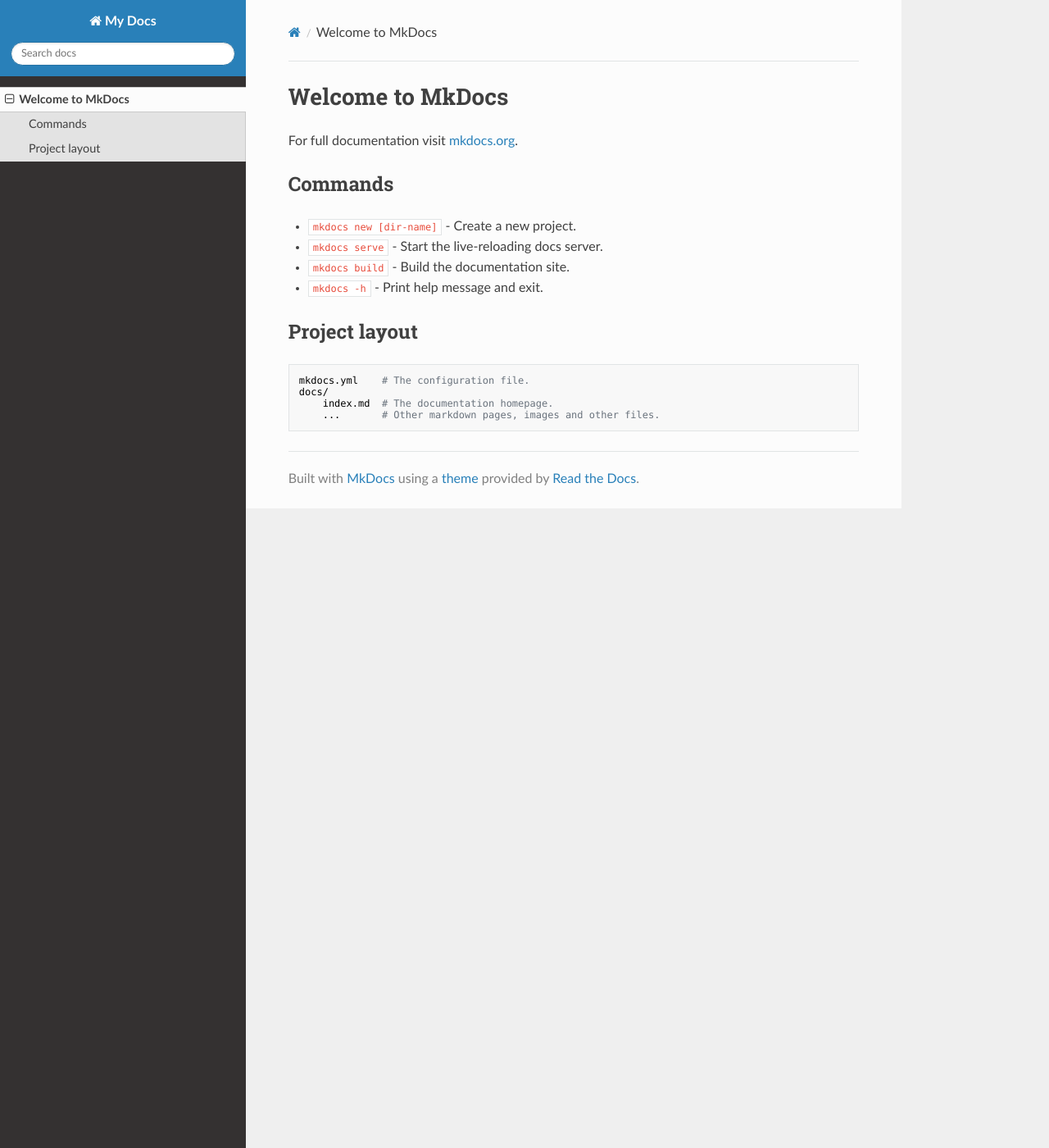
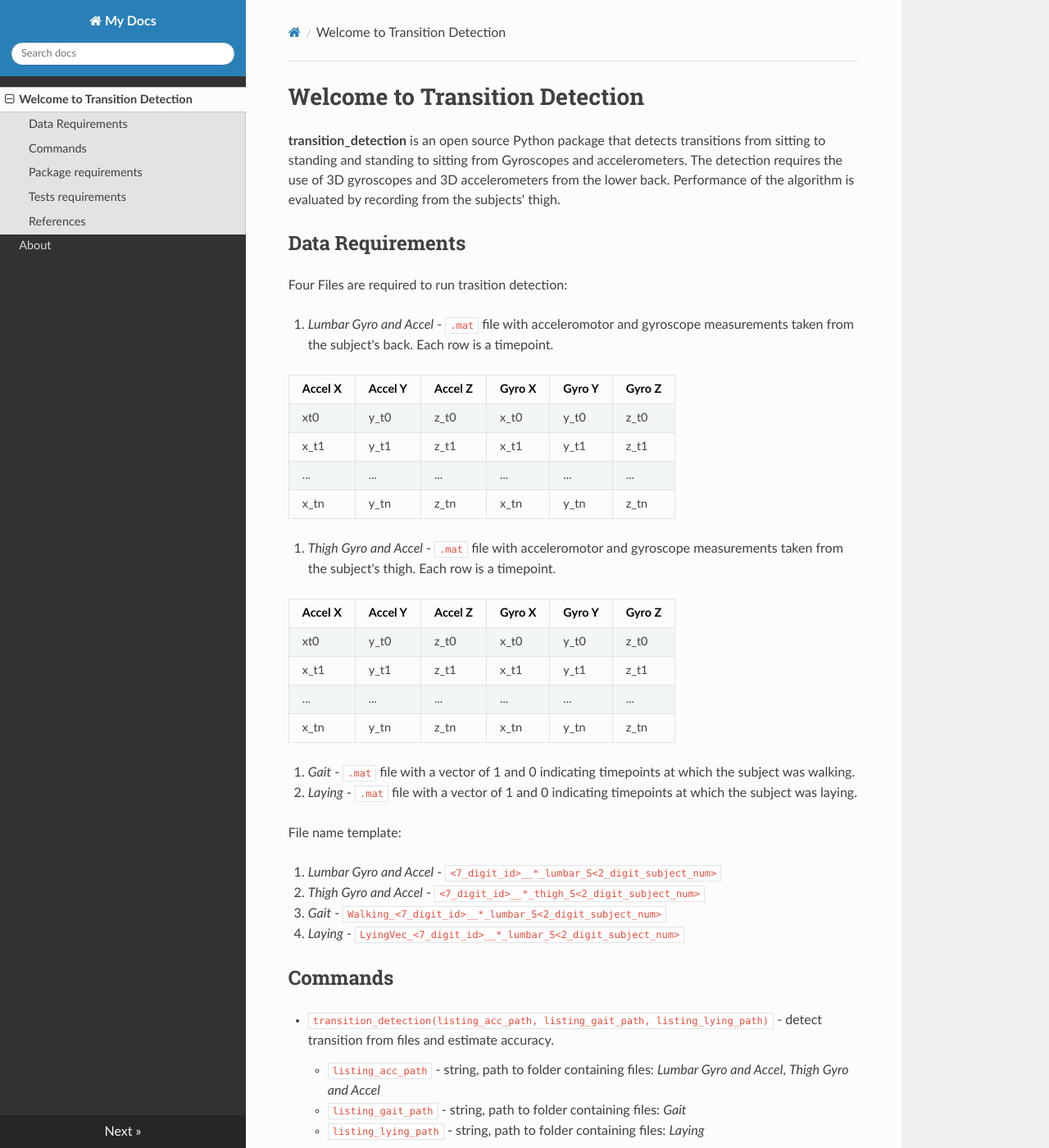
Before and after one commit to khenheller/transition_detection, an MkDocs documentation site: the page built from docs/index.md, in a window 1280 px wide and 1400 px high. Shown: the whole window at 82% size. Built offline with MkDocs 1.6.1, drawn with Linux system fonts in a browser that asks for light colours; nearby versions of some CDN libraries; some of the changed text lies outside the part shown.

Commit message:
Added readTheDocs

```diff
--- a/docs/index.md
+++ b/docs/index.md
@@ -1,17 +1,60 @@
-# Welcome to MkDocs
+# Welcome to Transition Detection
 
-For full documentation visit [mkdocs.org](https://www.mkdocs.org).
+**transition_detection** is an open source Python package that detects transitions from sitting to standing and standing to sitting from Gyroscopes and accelerometers.
+The detection requires the use of 3D gyroscopes and 3D accelerometers from the lower back.
+Performance of the algorithm is evaluated by recording from the subjects' thigh.
+
+## Data Requirements
+Four Files are required to run trasition detection:
+
+1. *Lumbar Gyro and Accel* - `.mat` file with acceleromotor and gyroscope measurements taken from the subject's back. Each row is a timepoint.
+
+| Accel X | Accel Y | Accel Z | Gyro X | Gyro Y | Gyro Z |
+| --- | --- | --- | --- | --- | --- |
+| xt0 | y_t0 | z_t0 | x_t0 | y_t0 | z_t0 |
+| x_t1 | y_t1 | z_t1 | x_t1 | y_t1 | z_t1 |
+| ... | ... | ... | ... | ... | ... |
+| x_tn | y_tn | z_tn | x_tn | y_tn | z_tn |
+
+1. *Thigh Gyro and Accel* - `.mat` file with acceleromotor and gyroscope measurements taken from the subject's thigh. Each row is a timepoint.
+
+| Accel X | Accel Y | Accel Z | Gyro X | Gyro Y | Gyro Z |
+| --- | --- | --- | --- | --- | --- |
+| xt0 | y_t0 | z_t0 | x_t0 | y_t0 | z_t0 |
+| x_t1 | y_t1 | z_t1 | x_t1 | y_t1 | z_t1 |
+| ... | ... | ... | ... | ... | ... |
+| x_tn | y_tn | z_tn | x_tn | y_tn | z_tn |
+
+2. *Gait* - `.mat` file with a vector of 1 and 0 indicating timepoints at which the subject was walking.
+2. *Laying* - `.mat` file with a vector of 1 and 0 indicating timepoints at which the subject was laying.
+
+File name template:
+
+1. *Lumbar Gyro and Accel* - `<7_digit_id>__*_lumbar_S<2_digit_subject_num>`
+1. *Thigh Gyro and Accel* - `<7_digit_id>__*_thigh_S<2_digit_subject_num>`
+1. *Gait* - `Walking_<7_digit_id>__*_lumbar_S<2_digit_subject_num>`
+1. *Laying* - `LyingVec_<7_digit_id>__*_lumbar_S<2_digit_subject_num>`
 
 ## Commands
 
-* `mkdocs new [dir-name]` - Create a new project.
-* `mkdocs serve` - Start the live-reloading docs server.
-* `mkdocs build` - Build the documentation site.
-* `mkdocs -h` - Print help message and exit.
+* `transition_detection(listing_acc_path, listing_gait_path, listing_lying_path)` - detect transition from files and estimate accuracy.
+    * `listing_acc_path` - string, path to folder containing files: *Lumbar Gyro and Accel*, *Thigh Gyro and Accel*
+    * `listing_gait_path` - string, path to folder containing files: *Gait*
+    * `listing_lying_path` - string, path to folder containing files: *Laying*
 
-## Project layout
+## Package requirements
+- pandas
+- numpy
+- Scipy
+- pywt
+- os
+- mat73
+- pyquaternion
+- ahrs
 
-    mkdocs.yml    # The configuration file.
-    docs/
-        index.md  # The documentation homepage.
-        ...       # Other markdown pages, images and other files.
+## Tests requirements
+- pytest
+
+## References
+- Pham, M. H., Warmerdam, E., Elshehabi, M., Schlenstedt, C., Bergeest, L. M., Heller, M., ... & Maetzler, W. (2018). Validation of a lower back “wearable”-based sit-to-stand and stand-to-sit algorithm for patients with Parkinson's disease and older adults in a home-like environment. *Frontiers in neurology*, 9, 652.
+- Adamowicz, L., Karahanoglu, F. I., Cicalo, C., Zhang, H., Demanuele, C., Santamaria, M., ... & Patel, S. (2020). Assessment of sit-to-stand transfers during daily life using an accelerometer on the lower back. Sensors, 20(22), 6618.
```
Also changed, not shown: docs/about.md (added, +8 -0 lines).
